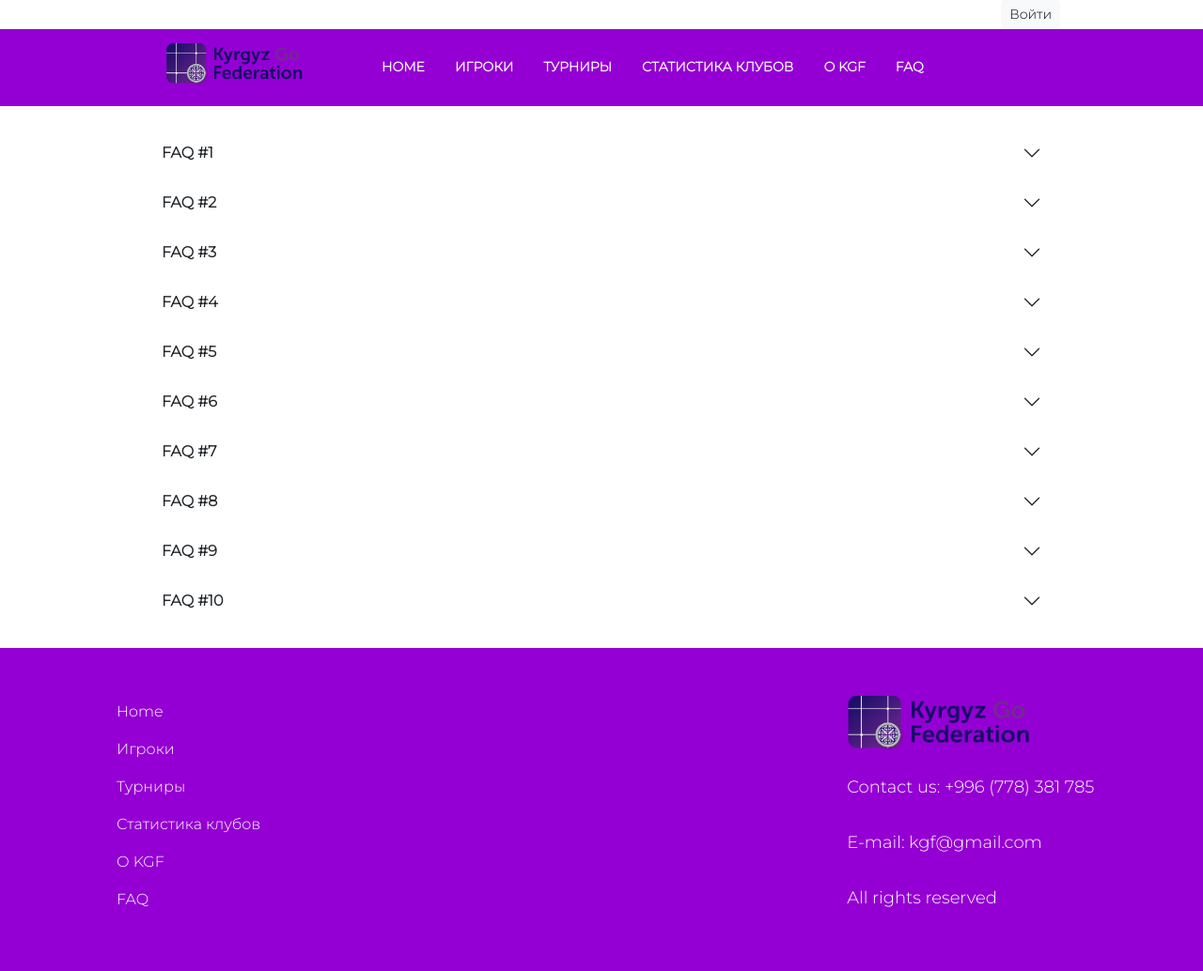
After one commit to samat-sultanov/kyrgyz_go_database, a Django app: page /questions/ in a window 1280 px wide. The commit adds this page. Shown: the whole page at 94% size. Run offline with Django 4.2, Linux system fonts and the light colour scheme; parts of the project's set-up code (start-up, migrations or seed data) failed here and were passed over.

Commit message:
сделал тикеты kgf-109 и kgf-110; добавил шаблон для страницы FAQ, стилизовал ее, создал представление для страницы FAQ - часто задаваемые вопросы

```diff
--- a/source/webapp/static/css/style.css
+++ b/source/webapp/static/css/style.css
@@ -4,7 +4,7 @@ body {
     font-family: 'Montserrat', sans-serif;
 }
 
-.container{
+.container {
     max-width: 1000px;
 }
 
@@ -94,10 +94,10 @@ h1 {
 }
 
 .article-block {
-  display: flex;
-  flex-wrap: wrap;
-  justify-content: center;
-  align-items: stretch;
+    display: flex;
+    flex-wrap: wrap;
+    justify-content: center;
+    align-items: stretch;
 }
 
 .footer-list-group-item {
@@ -108,3 +108,24 @@ h1 {
     text-decoration: none;
     color: white;
 }
+
+.accordion-item {
+    --bs-accordion-border-color: white;
+    --accordion-button-focus-box-shadow: white;
+    --bs-accordion-active-bg: white;
+}
+
+.accordion-style {
+    --bs-accordion-border-color: white;
+    --accordion-button-focus-box-shadow: white;
+    --bs-accordion-active-bg: white;
+    --bs-accordion-color: white;
+    --bs-accordion-btn-focus-border-color: white;
+    --bs-accordion-active-color: dark;
+    --bs-accordion-btn-focus-box-shadow: 0 0 0 0.25rem #ffffff;
+    --accordion-icon-active-color: #ffffff;
+}
+
+.accordion-title {
+    font-weight: bold;
+}
--- a/source/webapp/templates/base.html
+++ b/source/webapp/templates/base.html
@@ -11,6 +11,7 @@
     <link rel="stylesheet" href="{% static "css/style.css" %}">
     <link rel="stylesheet" href="https://cdn.jsdelivr.net/npm/bootstrap-icons@1.10.3/font/bootstrap-icons.css">
     <title>{% block title %}Kyrgyz Go Database{% endblock %}</title>
+    <link rel='icon' type='image/x-icon' href='{% static "images/sengoku_logo.png" %}'>
 </head>
 <body>
 
@@ -20,7 +21,7 @@
         <a class="btn btn-light btn-sm ms-2" href="{% url 'accounts:logout' %}?next={{ request.get_full_path }}">Выйти</a>
     {% else %}
         {% block login %}
-            <a class="btn btn-light btn-sm ms-2" href="{% url 'accounts:login' %}?next={% if request.GET.next %}{{ request.GET.next }}{% else %}{{ request.get_full_path }}{% endif %}">Войти</a>
+            <a class="btn btn-light btn-sm ms-2" href="{% url 'accounts:login' %}">Войти</a>
         {% endblock %}
     {% endif %}
 </div>
@@ -53,7 +54,7 @@
                         <a class="nav-link" style="color: white;" href="{% url 'webapp:about' %}">О KGF</a>
                     </li>
                     <li class="nav-item ms-3">
-                        <a class="nav-link" style="color: white;" href="#">FAQ</a>
+                        <a class="nav-link" style="color: white;" href="{% url 'webapp:questions_list' %}">FAQ</a>
                     </li>
                     {% block nav %}{% endblock %}
                 </ul>
--- /dev/null
+++ b/source/webapp/templates/faq/questions_list.html
@@ -0,0 +1,151 @@
+{% extends 'base.html' %}
+
+{% block nav %}
+{% endblock %}
+
+{% block content %}
+    <div class="container">
+        <br/>
+        <div class="accordion accordion-flush" id="accordionFlushExample">
+            <div class="accordion-item">
+                <h2 class="accordion-header accordion-style" id="flush-headingOne">
+                    <button class="accordion-button collapsed accordion-title" type="button" data-bs-toggle="collapse"
+                            data-bs-target="#flush-collapseOne" aria-expanded="false" aria-controls="flush-collapseOne">
+                        FAQ #1
+                    </button>
+                </h2>
+                <div id="flush-collapseOne" class="accordion-collapse collapse" aria-labelledby="flush-headingOne"
+                     data-bs-parent="#accordionFlushExample">
+                    <div class="accordion-body">Lorem ipsum dolor sit amet, consectetur adipisicing elit. Maiores, quis?
+                    </div>
+                </div>
+            </div>
+            <div class="accordion-item">
+                <h2 class="accordion-header accordion-style" id="flush-headingTwo">
+                    <button class="accordion-button collapsed accordion-title" type="button" data-bs-toggle="collapse"
+                            data-bs-target="#flush-collapseTwo" aria-expanded="false" aria-controls="flush-collapseTwo">
+                        FAQ #2
+                    </button>
+                </h2>
+                <div id="flush-collapseTwo" class="accordion-collapse collapse" aria-labelledby="flush-headingTwo"
+                     data-bs-parent="#accordionFlushExample">
+                    <div class="accordion-body">Lorem ipsum dolor sit amet, consectetur adipisicing elit. A, ab?
+                    </div>
+                </div>
+            </div>
+            <div class="accordion-item">
+                <h2 class="accordion-header accordion-style" id="flush-headingThree">
+                    <button class="accordion-button collapsed accordion-title" type="button" data-bs-toggle="collapse"
+                            data-bs-target="#flush-collapseThree" aria-expanded="false"
+                            aria-controls="flush-collapseThree">
+                        FAQ #3
+                    </button>
+                </h2>
+                <div id="flush-collapseThree" class="accordion-collapse collapse" aria-labelledby="flush-headingThree"
+                     data-bs-parent="#accordionFlushExample">
+                    <div class="accordion-body">Lorem ipsum dolor sit amet, consectetur adipisicing elit. Impedit, unde?
+                    </div>
+                </div>
+            </div>
+            <div class="accordion-item">
+                <h2 class="accordion-header accordion-style" id="flush-headingFour">
+                    <button class="accordion-button collapsed  accordion-title" type="button" data-bs-toggle="collapse"
+                            data-bs-target="#flush-collapseFour" aria-expanded="false"
+                            aria-controls="flush-collapseFour">
+                        FAQ #4
+                    </button>
+                </h2>
+                <div id="flush-collapseFour" class="accordion-collapse collapse" aria-labelledby="flush-headingFour"
+                     data-bs-parent="#accordionFlushExample">
+                    <div class="accordion-body">Lorem ipsum dolor sit amet, consectetur adipisicing elit. Aliquam, quaerat!
+                    </div>
+                </div>
+            </div>
+            <div class="accordion-item">
+                <h2 class="accordion-header accordion-style" id="flush-headingFive">
+                    <button class="accordion-button collapsed  accordion-title" type="button" data-bs-toggle="collapse"
+                            data-bs-target="#flush-collapseFive" aria-expanded="false"
+                            aria-controls="flush-collapseFive">
+                        FAQ #5
+                    </button>
+                </h2>
+                <div id="flush-collapseFive" class="accordion-collapse collapse" aria-labelledby="flush-headingFive"
+                     data-bs-parent="#accordionFlushExample">
+                    <div class="accordion-body">Lorem ipsum dolor sit amet, consectetur adipisicing elit. Itaque, officia!
+                    </div>
+                </div>
+            </div>
+            <div class="accordion-item">
+                <h2 class="accordion-header accordion-style" id="flush-headingSix">
+                    <button class="accordion-button collapsed accordion-title" type="button" data-bs-toggle="collapse"
+                            data-bs-target="#flush-collapseSix" aria-expanded="false"
+                            aria-controls="flush-collapseSix">
+                        FAQ #6
+                    </button>
+                </h2>
+                <div id="flush-collapseSix" class="accordion-collapse collapse" aria-labelledby="flush-headingSix"
+                     data-bs-parent="#accordionFlushExample">
+                    <div class="accordion-body">Lorem ipsum dolor sit amet, consectetur adipisicing elit. Vel, veniam.
+                    </div>
+                </div>
+            </div>
+            <div class="accordion-item">
+                <h2 class="accordion-header accordion-style" id="flush-headingSeven">
+                    <button class="accordion-button collapsed accordion-title" type="button" data-bs-toggle="collapse"
+                            data-bs-target="#flush-collapseSeven" aria-expanded="false"
+                            aria-controls="flush-collapseSeven">
+                        FAQ #7
+                    </button>
+                </h2>
+                <div id="flush-collapseSeven" class="accordion-collapse collapse" aria-labelledby="flush-headingSeven"
+                     data-bs-parent="#accordionFlushExample">
+                    <div class="accordion-body">Lorem ipsum dolor sit amet, consectetur adipisicing elit. Eligendi, vitae.
+                    </div>
+                </div>
+            </div>
+            <div class="accordion-item">
+                <h2 class="accordion-header accordion-style" id="flush-headingEight">
+                    <button class="accordion-button collapsed accordion-title" type="button" data-bs-toggle="collapse"
+                            data-bs-target="#flush-collapseEight" aria-expanded="false"
+                            aria-controls="flush-collapseEight">
+                        FAQ #8
+                    </button>
+                </h2>
+                <div id="flush-collapseEight" class="accordion-collapse collapse" aria-labelledby="flush-headingEight"
+                     data-bs-parent="#accordionFlushExample">
+                    <div class="accordion-body">Lorem ipsum dolor sit amet, consectetur adipisicing elit. Ipsum, perferendis?
+                    </div>
+                </div>
+            </div>
+            <div class="accordion-item">
+                <h2 class="accordion-header accordion-style" id="flush-headingNine">
+                    <button class="accordion-button collapsed accordion-title" type="button" data-bs-toggle="collapse"
+                            data-bs-target="#flush-collapseNine" aria-expanded="false"
+                            aria-controls="flush-collapseNine">
+                        FAQ #9
+                    </button>
+                </h2>
+                <div id="flush-collapseNine" class="accordion-collapse collapse" aria-labelledby="flush-headingNine"
+                     data-bs-parent="#accordionFlushExample">
+                    <div class="accordion-body">Lorem ipsum dolor sit amet, consectetur adipisicing elit. Neque, reprehenderit.
+                    </div>
+                </div>
+            </div>
+            <div class="accordion-item">
+                <h2 class="accordion-header accordion-style" id="flush-headingTen">
+                    <button class="accordion-button collapsed accordion-title" type="button" data-bs-toggle="collapse"
+                            data-bs-target="#flush-collapseTen" aria-expanded="false"
+                            aria-controls="flush-collapseTen">
+                        FAQ #10
+                    </button>
+                </h2>
+                <div id="flush-collapseTen" class="accordion-collapse collapse" aria-labelledby="flush-headingTen"
+                     data-bs-parent="#accordionFlushExample">
+                    <div class="accordion-body">Lorem ipsum dolor sit amet, consectetur adipisicing elit. Rerum, suscipit?
+                    </div>
+                </div>
+            </div>
+        </div>
+        <br/>
+    </div>
+{% endblock %}
--- a/source/webapp/urls.py
+++ b/source/webapp/urls.py
@@ -3,7 +3,7 @@ from django.urls import path
 from .views import file_upload, IndexView, NewsListView, PlayerSearch, TournamentSearch, CalendarCreateView, \
     CalendarUpdateView, CalendarDeleteView, CompetitorSearch, ClubsListView, PlayerDetail, TournamentDetail, \
     NewsCreateView, NewsDetailView, NewsUpdateView, NewsDeleteView, DeletedNewsListView, restore_one_deleted_news, \
-    hard_delete_one_news, UpdatePlayer, about_us_view, DeletePlayer , file_upload_check
+    hard_delete_one_news, UpdatePlayer, about_us_view, DeletePlayer, file_upload_check, QuestionsListView
 
 app_name = 'webapp'
 
@@ -31,4 +31,5 @@ urlpatterns = [
     path('competitors/', CompetitorSearch.as_view(), name='competitor_search'),
     path('about/', about_us_view, name='about'),
     path('file_check/<int:pk>/', file_upload_check, name='file_check'),
+    path('questions/', QuestionsListView.as_view(), name='questions_list'),
 ]
--- a/source/webapp/views/views.py
+++ b/source/webapp/views/views.py
@@ -1,7 +1,7 @@
 import re
 from django.shortcuts import render, get_object_or_404, redirect
 from django.urls import reverse
-from django.views.generic import TemplateView
+from django.views.generic import TemplateView, View
 from webapp.handle_upload import handle_uploaded_file
 from webapp.models import File, Calendar, Country, Player, Tournament, News, Game
 from webapp.forms import FileForm, CheckTournamentForm, CheckPlayerForm
@@ -47,6 +47,13 @@ class IndexView(TemplateView):
         return context
 
 
+class QuestionsListView(View):
+
+    def get(self, request):
+        if request.method == 'GET':
+            return render(request, 'faq/questions_list.html')
+
+
 def file_upload(request):
     if request.method == 'POST':
         form = FileForm(request.POST, request.FILES)
@@ -75,20 +82,22 @@ def file_upload_check(request, pk):
         date = request.POST.get('date')
         print(tournament.city)
         if tournament_form.is_valid():
-            if city and date !='':
+            if city and date != '':
                 tournament_form = CheckTournamentForm({'city': city, 'date': date}, instance=tournament)
             else:
-                tournament_form = CheckTournamentForm({'city': tournament.city, 'date': tournament.date}, instance=tournament)
+                tournament_form = CheckTournamentForm({'city': tournament.city, 'date': tournament.date},
+                                                      instance=tournament)
             tournament_form.save()
 
         form = CheckPlayerForm(request.POST)
         if form.is_valid():
-            for player, patron, bd in zip(players, patronymic,birth_date):
+            for player, patron, bd in zip(players, patronymic, birth_date):
                 print(player, patron, bd)
                 if patron == '' and bd == '':
-                    form = CheckPlayerForm({'patronymic': player.patronymic, 'birth_date': player.birth_date}, instance=player)
+                    form = CheckPlayerForm({'patronymic': player.patronymic, 'birth_date': player.birth_date},
+                                           instance=player)
                 elif patron == '' and bd != '':
-                    form = CheckPlayerForm({'patronymic': player.patronymic,'birth_date': bd}, instance=player)
+                    form = CheckPlayerForm({'patronymic': player.patronymic, 'birth_date': bd}, instance=player)
                 elif patron != '' and bd == '':
                     form = CheckPlayerForm({'patronymic': patron, 'birth_date': player.birth_date}, instance=player)
                 else:
```
